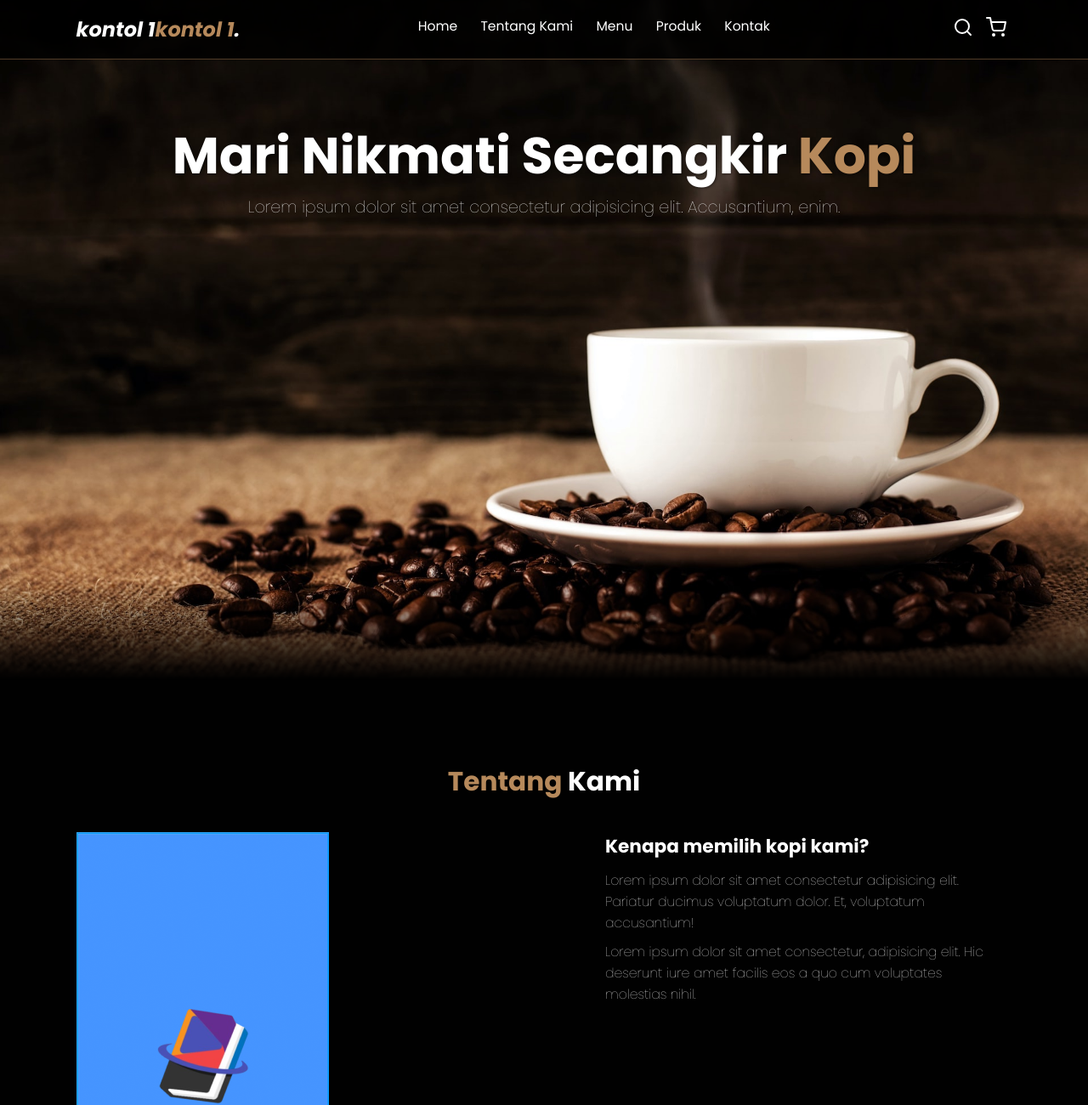
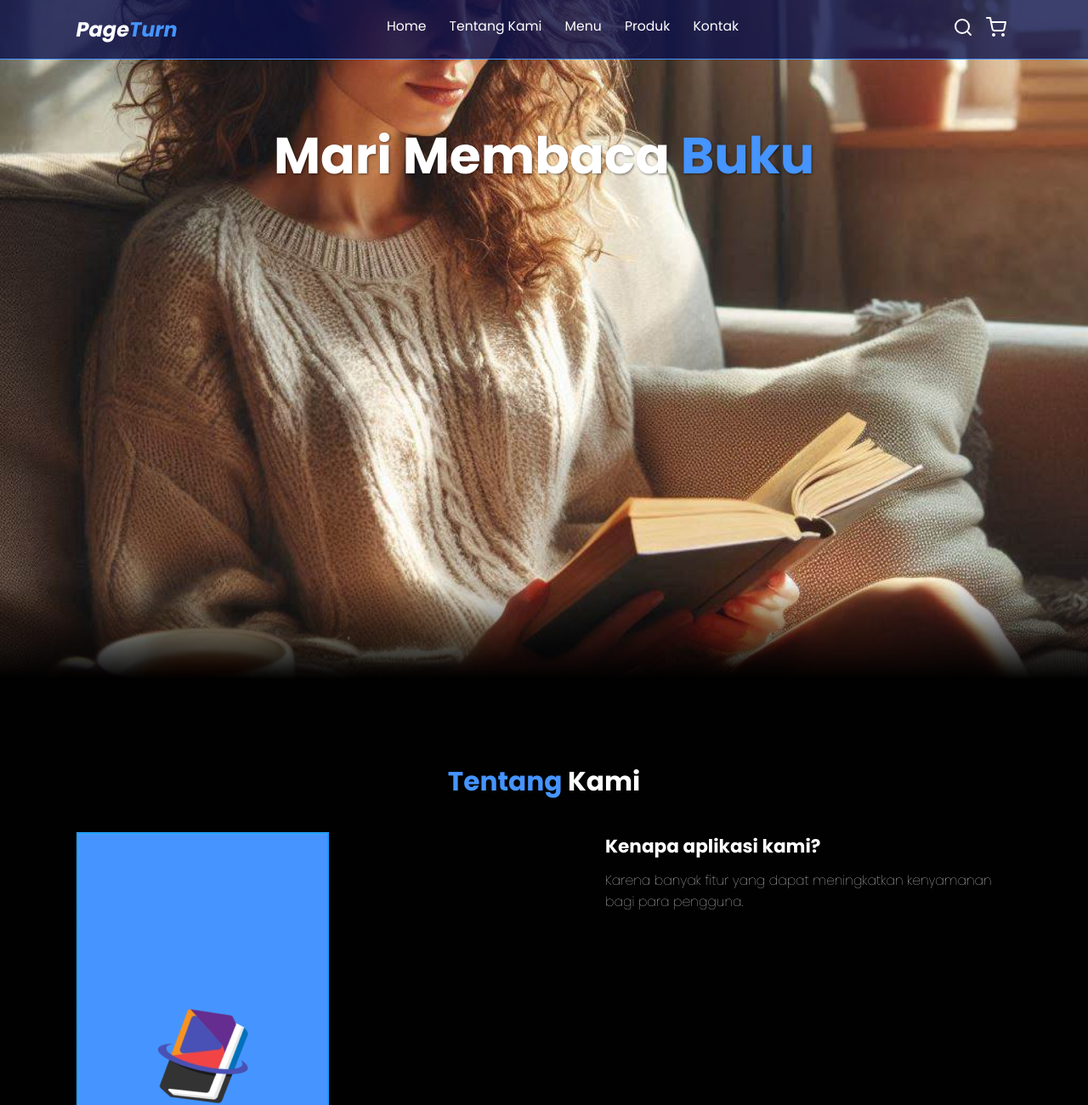
Before and after one commit to Shauziyba/web-techno, a plain HTML site: page index.html in a window 1280 px wide. Shown: the top 1300 px of the page at 85% size. Drawn offline with nearby package versions, Linux system fonts and the light colour scheme.

Commit message:
ganti gambar, edit html dan css

```diff
--- a/css/style.css
+++ b/css/style.css
@@ -1,5 +1,5 @@
 :root {
-  --primary: #b6895b;
+  --primary: #4594FF;
   --bg: #010101;
 }
 
@@ -28,8 +28,8 @@ body {
   justify-content: space-between;
   align-items: center;
   padding: 1.4rem 7%;
-  background-color: rgba(1, 1, 1, 0.8);
-  border-bottom: 1px solid #513c28;
+  background-color: rgba(12, 17, 74, 0.8);
+  border-bottom: 1px solid #4594FF;
   position: fixed;
   top: 0;
   left: 0;
@@ -45,7 +45,7 @@ body {
 }
 
 .navbar .navbar-logo span {
-  color: var(--primary);
+  color: #4594FF;
 }
 
 .navbar .navbar-nav a {
@@ -175,7 +175,7 @@ body {
   min-height: 100vh;
   display: flex;
   align-items: center;
-  background-image: url('../img/header-bg.jpeg');
+  background-image: url('../img/gambar_orang_baca_buku.jpg');
   background-repeat: no-repeat;
   background-size: cover;
   background-position: center;
@@ -198,10 +198,10 @@ body {
   position: absolute;
   /* background: salmon; */
   inset: 0;
-  -webkit-mask-image: url('../img/header-bg.svg');
+  /* -webkit-mask-image: url('../img/header-bg.svg');
   -webkit-mask-repeat: no-repeat;
   -webkit-mask-size: cover;
-  -webkit-mask-position: center;
+  -webkit-mask-position: center; */
 }
 
 .hero .content {
--- a/index.html
+++ b/index.html
@@ -5,7 +5,7 @@
   <meta charset="UTF-8">
   <meta http-equiv="X-UA-Compatible" content="IE=edge">
   <meta name="viewport" content="width=device-width, initial-scale=1.0">
-  <title>Kontooool</title>
+  <title>PageTurn</title>
 
   <!-- Fonts -->
   <link rel="preconnect" href="https://fonts.googleapis.com">
@@ -24,7 +24,7 @@
 
   <!-- Navbar start -->
   <nav class="navbar">
-    <a href="#" class="navbar-logo">kontol 1<span>kontol 1</span>.</a>
+    <a href="#" class="navbar-logo">Page<span>Turn</span></a>
 
     <div class="navbar-nav">
       <a href="#home">Home</a>
@@ -83,8 +83,7 @@
   <section class="hero" id="home">
     <div class="mask-container">
       <main class="content">
-        <h1>Mari Nikmati Secangkir <span>Kopi</span></h1>
-        <p>Lorem ipsum dolor sit amet consectetur adipisicing elit. Accusantium, enim.</p>
+        <h1>Mari Membaca <span>Buku</span></h1>
       </main>
     </div>
   </section>
@@ -99,11 +98,8 @@
         <img src="img/logo.png" alt="Tentang Kami">
       </div>
       <div class="content">
-        <h3>Kenapa memilih kopi kami?</h3>
-        <p>Lorem ipsum dolor sit amet consectetur adipisicing elit. Pariatur ducimus voluptatum dolor. Et, voluptatum
-          accusantium!</p>
-        <p>Lorem ipsum dolor sit amet consectetur, adipisicing elit. Hic deserunt iure amet facilis eos a quo cum
-          voluptates molestias nihil.</p>
+        <h3>Kenapa aplikasi kami?</h3>
+        <p>Karena banyak fitur yang dapat meningkatkan kenyamanan bagi para pengguna.</p>
       </div>
     </div>
   </section>
@@ -267,7 +263,7 @@
     </div>
 
     <div class="credit">
-      <p>memek lu reyhan</p>
+      <p>@copyright 2024</p>
     </div>
   </footer>
   <!-- Footer end -->
```
Also changed, not shown: img/gambar_orang_baca_buku.jpg (added).
